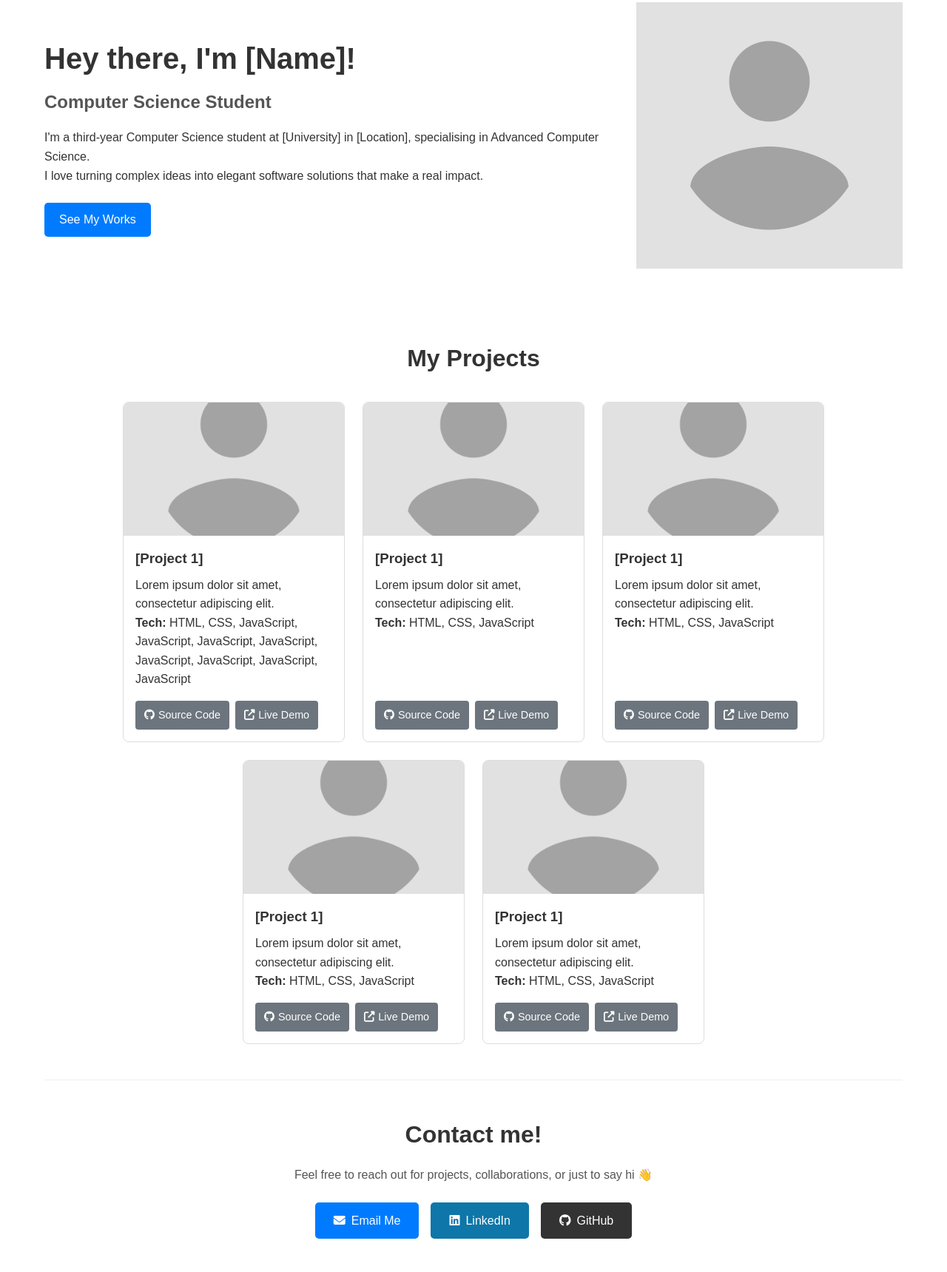
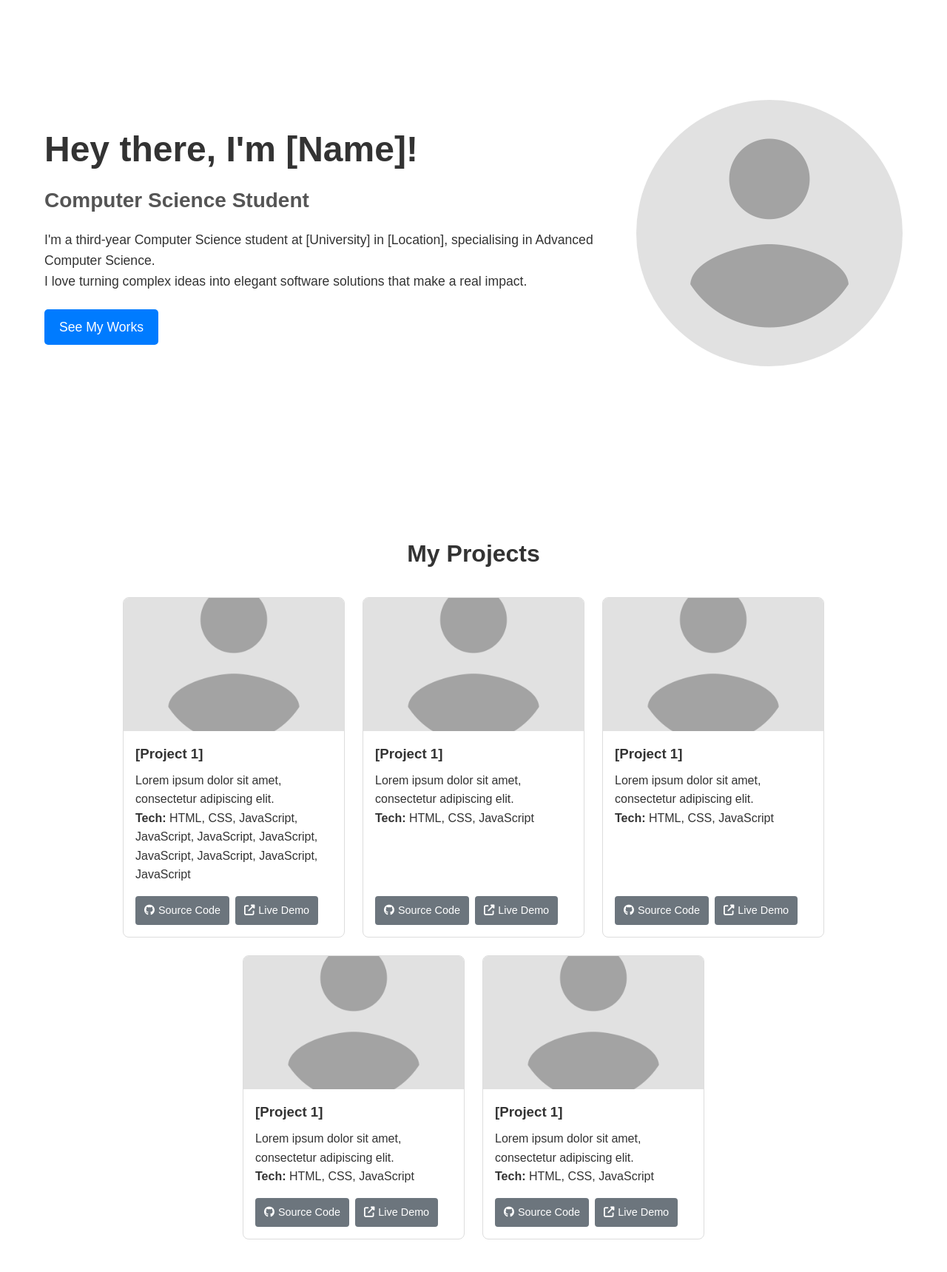
Before and after one commit to AlZ11/WIRED-Workshops, a plain HTML site: page PortfolioPage/index.html in a window 1280 px wide. Shown: the part 116-1835 px from the top of the page at 74% size. Drawn offline with Linux system fonts and the light colour scheme.

Commit message:
Adjust spacing

```diff
--- a/PortfolioPage/index.css
+++ b/PortfolioPage/index.css
@@ -3,6 +3,10 @@
     box-sizing: border-box; /* Include padding and border in element's total width/height */
     margin: 0;
     padding: 0;
+}
+
+html {
+    scroll-behavior: smooth;
 }
 
 body {
@@ -31,6 +35,8 @@ body {
 .header .name {
     font-size: 1.5rem;
     font-weight: bold;
+    text-decoration: none;  /* removes underline */
+    color: inherit;         /* keeps the current text color */
 }
 
 .header .nav ul {
@@ -56,25 +62,29 @@ body {
 .hero {
     display: flex;              /* Use flexbox */
     align-items: center;      /* Vertically align content and image */
-    padding: 3rem 0;          /* Add padding top/bottom */
+    justify-content: center;
     gap: 2rem;                /* Space between content and image */
     flex-wrap: wrap;            /* Allow items to wrap on smaller screens if needed */
+    min-height: 90vh;
 }
 
 .hero-content {
     flex: 1;                  /* Allow content to take available space */
     min-width: 300px;         /* Prevent content from getting too squished */
+    font-size: 1.1rem;
 }
 
 .hero-content h1 {
     font-size: 2.5rem;
     margin-bottom: 0.5rem;
+    font-size: 3rem;
 }
 
 .hero-content h3 {
     font-size: 1.5rem;
     color: #555;
     margin-bottom: 1rem;
+    font-size: 1.75rem;
 }
 
 .hero-content p {
@@ -85,6 +95,7 @@ body {
     flex-basis: 250px;       /* Suggest a base width for the image container */
     flex-shrink: 0;         /* Prevent image from shrinking */
     text-align: center;     /* Center image if flex-wrap occurs */
+    border-radius: 200px;
 }
 
 .hero-image img {
@@ -196,16 +207,15 @@ body {
 .contact {
     padding: 3rem 0;
     text-align: center;       /* Center align title and text */
-    border-top: 1px solid #eee; /* Separator line */
+    margin-bottom: 2rem;
 }
 
 .contact-title {
     font-size: 2rem;
-    margin-bottom: 1rem;
 }
 
 .contact-text {
-    margin-bottom: 1.5rem;
+    margin: 3rem;
     color: #555;
 }
 
--- a/PortfolioPage/index.html
+++ b/PortfolioPage/index.html
@@ -6,16 +6,16 @@
     <title>My Portfolio</title>
     <link rel="stylesheet" href="index.css">
     <link rel="stylesheet" href="https://cdnjs.cloudflare.com/ajax/libs/font-awesome/6.5.0/css/all.min.css">
-    </head>
+  </head>
 <body>
 
-    <div class="container">
+    <div class="container" id="home">
         <header class="header">
-            <div class="name">[Name]</div>
+            <a href="#home" class="name">[Name]</a>
             <nav class="nav">
                 <ul>
-                    <li><a href="#">Projects</a></li>
-                    <li><a href="#">Contact</a></li>
+                    <li><a href="#projects">Projects</a></li>
+                    <li><a href="#contact">Contact</a></li>
                 </ul>
             </nav>
         </header>
@@ -26,12 +26,12 @@
                     <h3>Computer Science Student</h3>
                     <p>I'm a third-year Computer Science student at [University] in [Location], specialising in Advanced Computer Science. <br>
                         I love turning complex ideas into elegant software solutions that make a real impact.</p>
-                    <a href="#" class="cta-button">See My Works</a>
+                    <a href="#projects" class="cta-button">See My Works</a>
                 </div>
                 <img src="Profile_avatar_placeholder_large.png" alt="Avatar placeholder image" class="hero-image">
             </section>
 
-            <section class="projects">
+            <section class="projects" id="projects">
               <h2 class="projects-title">My Projects</h2>
                 <div class="projects-container">
 
@@ -129,12 +129,11 @@
                           </div>
                         </div>
                       </div>
-
                 </div>
 
             </section>
 
-            <section class="contact">
+            <section class="contact" id="contact">
                 <h2 class="contact-title">Contact me!</h2>
                 <p class="contact-text">Feel free to reach out for projects, collaborations, or just to say hi 👋</p>
                 <div class="contact-buttons">
```
